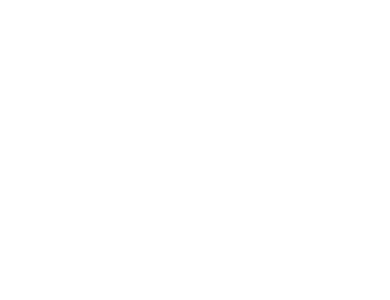
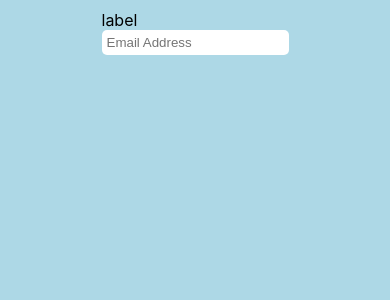
Before and after one commit to ecf123/ecf-fe-prototype, a React (Create React App) app: page / in a window 390 px wide. Shown: the top 300 px of the page. Built offline with nearby package versions, Linux system fonts and the light colour scheme.

Commit message:
Added input field component and tested

```diff
--- a/src/App.jsx
+++ b/src/App.jsx
@@ -1,9 +1,16 @@
+import InputField from "./components/InputField/InputField";
+
 const App = () => {
   return (
     <div className="App">
-
+      <InputField
+        inputName="input-name"
+        inputType="input-type"
+        placeholder="Email Address"
+        label="label"
+      />
     </div>
   );
-}
+};
 
 export default App;
--- /dev/null
+++ b/src/components/InputField/InputField.jsx
@@ -0,0 +1,24 @@
+import React from "react";
+import "./InputField.scss";
+
+const InputField = (props) => {
+  const { inputName, inputType, placeholder, label } = props;
+  return (
+    <div className="input">
+      <div className="new-input">
+        <label className="input__label" htmlFor={inputName}>
+          {label}
+        </label>
+        <input
+          className="input__input"
+          type={inputType}
+          name={inputName}
+          placeholder={placeholder}
+          id=""
+        />
+      </div>
+    </div>
+  );
+};
+
+export default InputField;
--- /dev/null
+++ b/src/components/InputField/InputField.scss
@@ -0,0 +1,27 @@
+* {
+  margin: 0;
+}
+
+@media only screen and (max-width: 420px) {
+  body {
+    background-color: lightblue;
+  }
+  .input {
+    margin-top: 10px;
+    display: flex;
+    flex-direction: column;
+    align-items: center;
+    justify-content: flex-start;
+
+    &__label {
+      display: flex;
+      justify-content: flex-start;
+    }
+
+    &__input {
+      border: none;
+      border-radius: 5px;
+      padding: 5px;
+    }
+  }
+}
```
Also changed, not shown: 1 other file (tests, documents, lock files or other folders).
